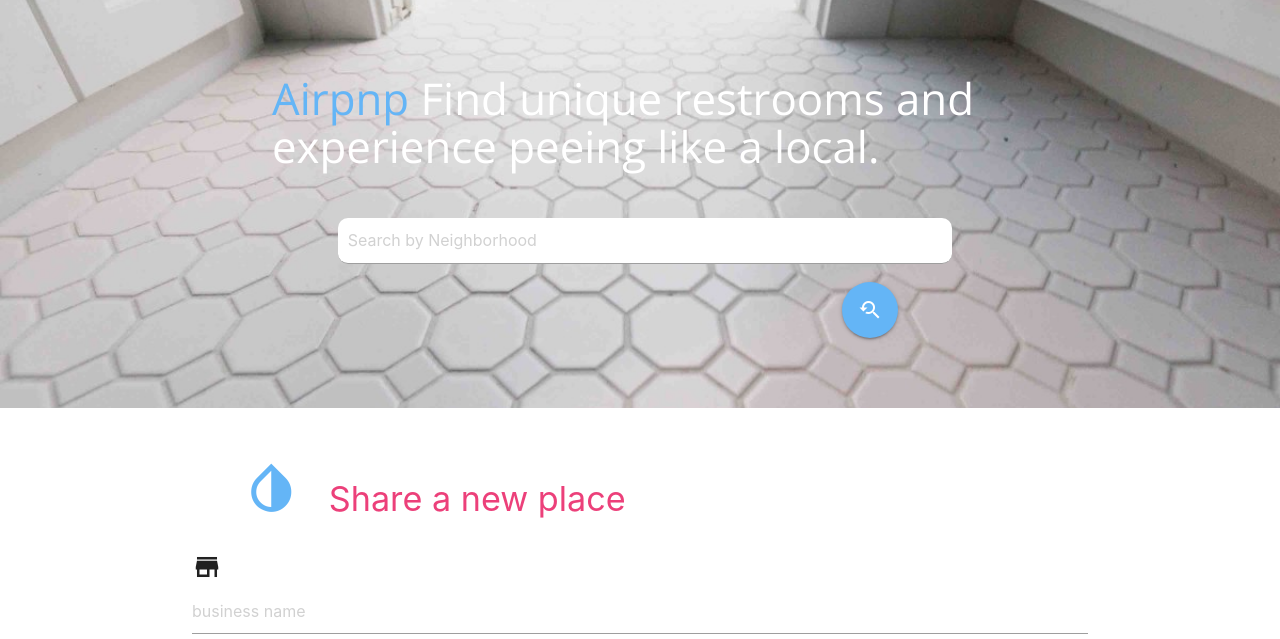
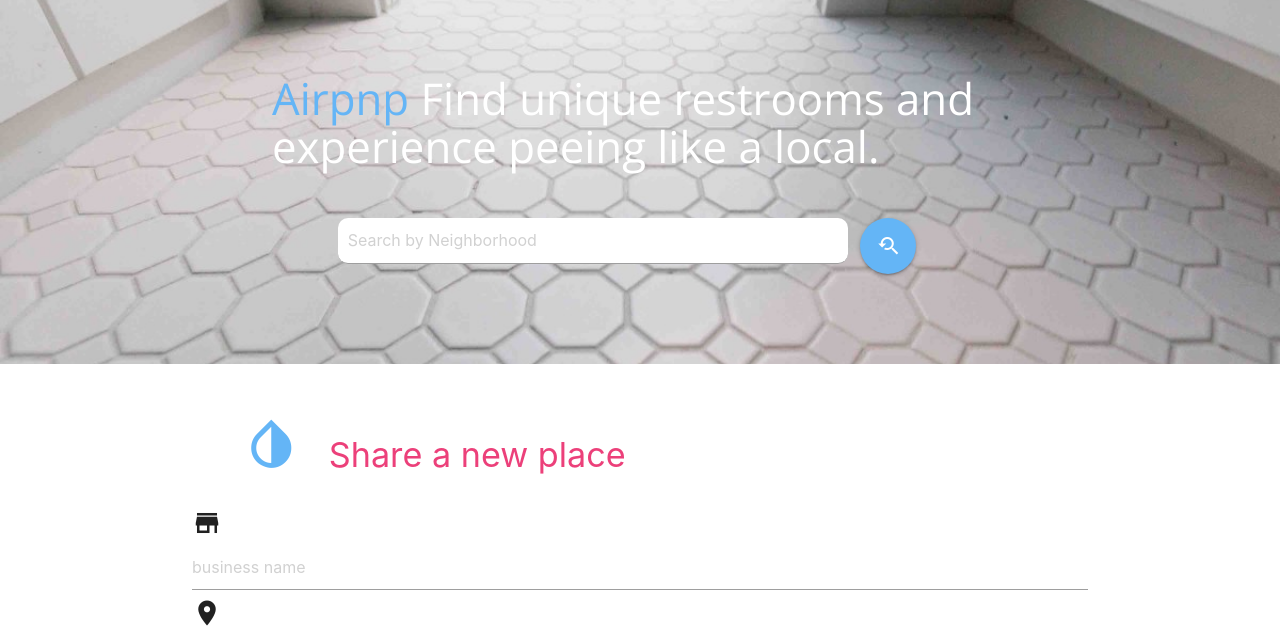
Before and after one commit to promethwill88/project-1, a website: page views/index.html in a window 1280 px wide. Shown: the part 142-781 px from the top of the page. Drawn offline with nearby package versions, Linux system fonts and the light colour scheme; a web font is replaced by a local one.

Commit message:
worked on search bar spacing with search button

```diff
--- a/public/styles/styles.css
+++ b/public/styles/styles.css
@@ -14,10 +14,6 @@
 #neighborhood-search {
     padding-top: 10px;
 
-}
-
-#reload {
-	margin-top: 10px;
 }
 
 #titletext {
--- a/server.js
+++ b/server.js
@@ -28,7 +28,6 @@
  * JSON API Endpoints
  */
 
-
 app.get('/api/restroom', controllers.restroom.index);
 app.get('/api/restroom/:restroomId', controllers.restroom.show);
 app.post('/api/restroom', controllers.restroom.create);
@@ -36,10 +35,6 @@
 app.put('/api/restroom/:restroomId', controllers.restroom.update);
 app.get('/api/review', controllers.restroomReview.index);
 app.post('/api/review', controllers.restroomReview.create);
-
-// app.post('/api/restroom/:restroomId/review', controllers.restroomReview.create);
-
-
 
 /**********
  * SERVER *
--- a/views/index.html
+++ b/views/index.html
@@ -41,11 +41,13 @@
 
         <div class="row" id="neighborhood-search">
           <div class="container">
-            <div class="col s12">
-            <input type="text" id="autocomplete-input" class="autocomplete" placeholder="Search by Neighborhood">
-            <div class="col s10">
-            </div>
-            <a id="reload" class="btn-floating btn-large waves-effect waves-light blue lighten-2"><i class="material-icons">youtube_searched_for</i></a>
+            <div class="row">
+              <div class="col s10">
+                <input type="text" id="autocomplete-input" class="autocomplete" placeholder="Search by Neighborhood">
+              </div>
+              <div class="col s2">
+                <a id="reload" class="btn-floating btn-large waves-effect waves-light blue lighten-2"><i class="material-icons">youtube_searched_for</i></a>
+              </div>
             </div>
           </div>
         </div>
```
